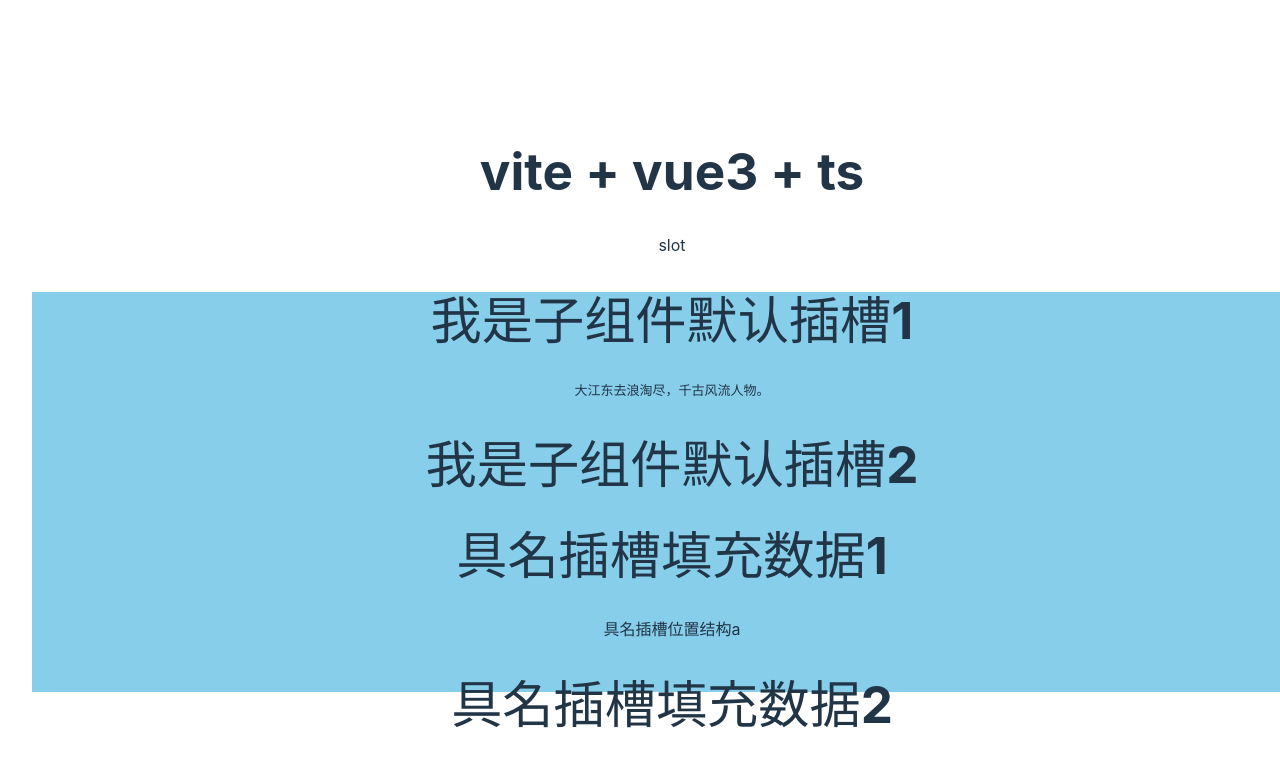
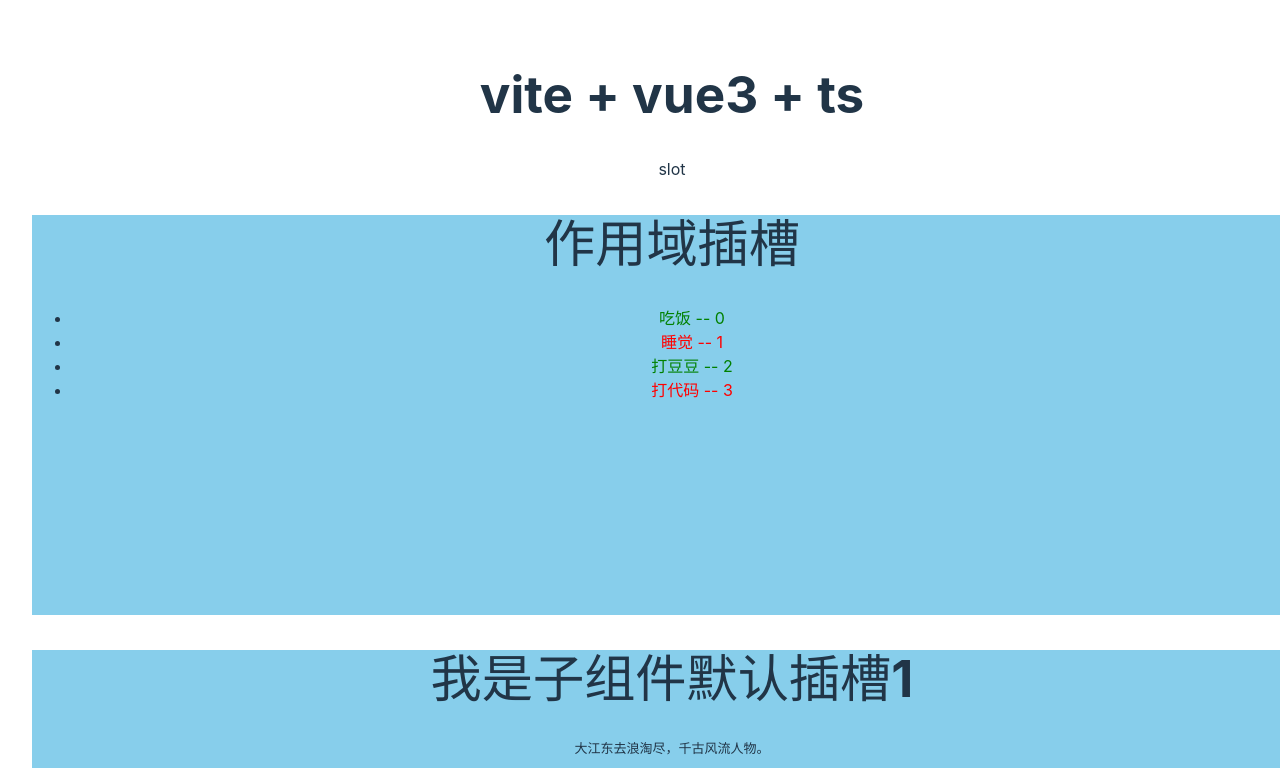
Before and after one commit to changxianglin/projectAboutVue3, a Vue app: page / in a window 1280 px wide. Shown: the top 768 px of the page. Built offline with nearby package versions, Linux system fonts and the light colour scheme.

Commit message:
scope slot

```diff
--- a/src/components/slotTest.vue
+++ b/src/components/slotTest.vue
@@ -1,5 +1,10 @@
 <template>
   <p>slot</p>
+  <Test1 :todos="todos">
+    <template v-slot="{$row, $index}">
+      <span :style="{color: $row.done ? 'green': 'red'}">{{ $row.title }} -- {{ $index }}</span>
+    </template>
+  </Test1>
   <TestSlot>
     <div>
       <pre>大江东去浪淘尽，千古风流人物。</pre>
@@ -16,4 +21,15 @@
 
 <script lang="ts" setup>
 import TestSlot from './testSlot.vue'
+import Test1 from './test3.vue'
+
+import { ref } from 'vue'
+
+let todos = ref([
+  {id: 1, title: '吃饭', done: true},
+  {id: 2, title: '睡觉', done: false},
+  {id: 3, title: '打豆豆', done: true},
+  {id: 4, title: '打代码', done: false},
+])
+
 </script>
--- /dev/null
+++ b/src/components/test3.vue
@@ -0,0 +1,22 @@
+<template>
+  <div class="box">
+    <h1>作用域插槽</h1>
+    <ul>
+      <li v-for="(item, index) in todos" :key="item.id">
+        <slot :$row="item" :$index="index"></slot>
+      </li>
+    </ul>
+  </div>
+</template>
+
+<script lang="ts" setup>
+defineProps(['todos'])
+</script>
+
+<style scoped>
+  .box {
+    width: 100vw;
+    height: 400px;
+    background-color: skyblue;
+  }
+</style>
```
